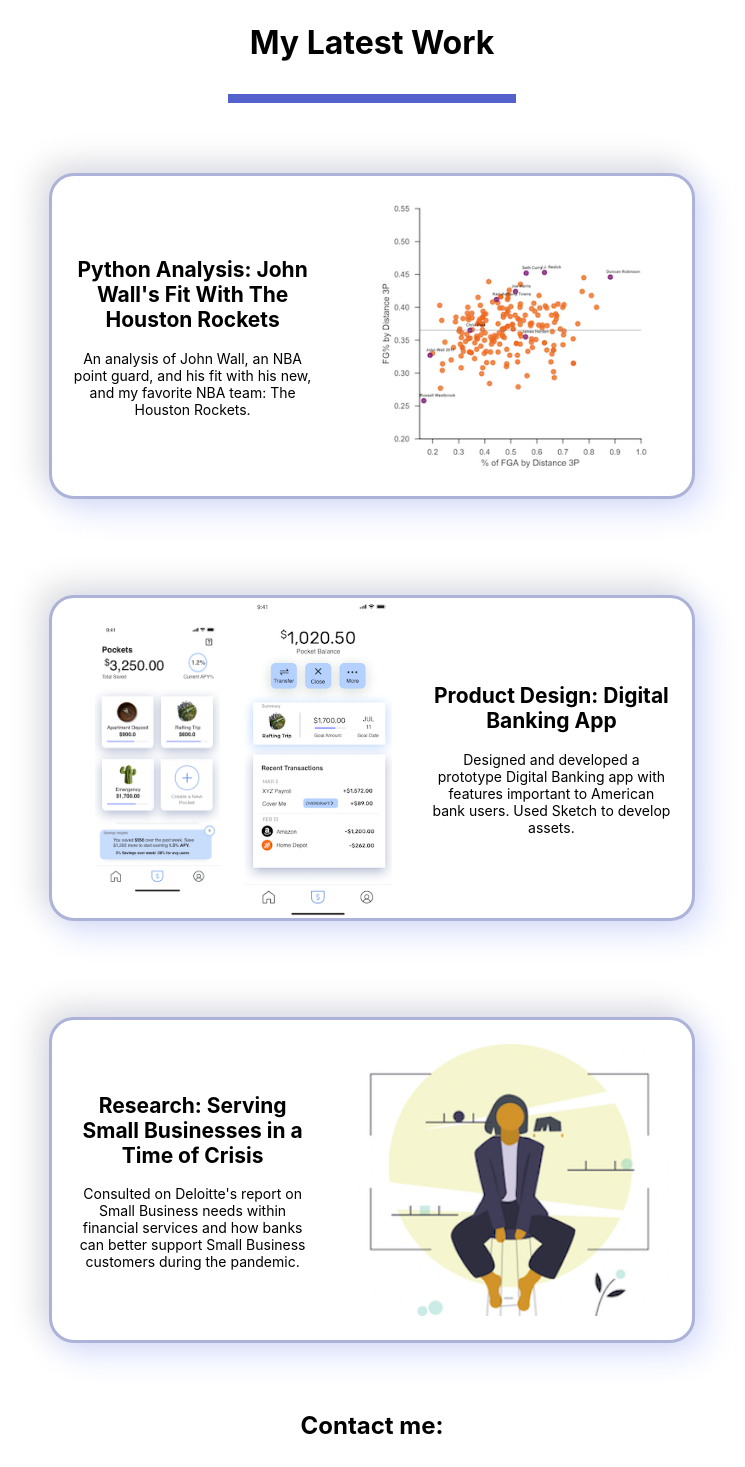
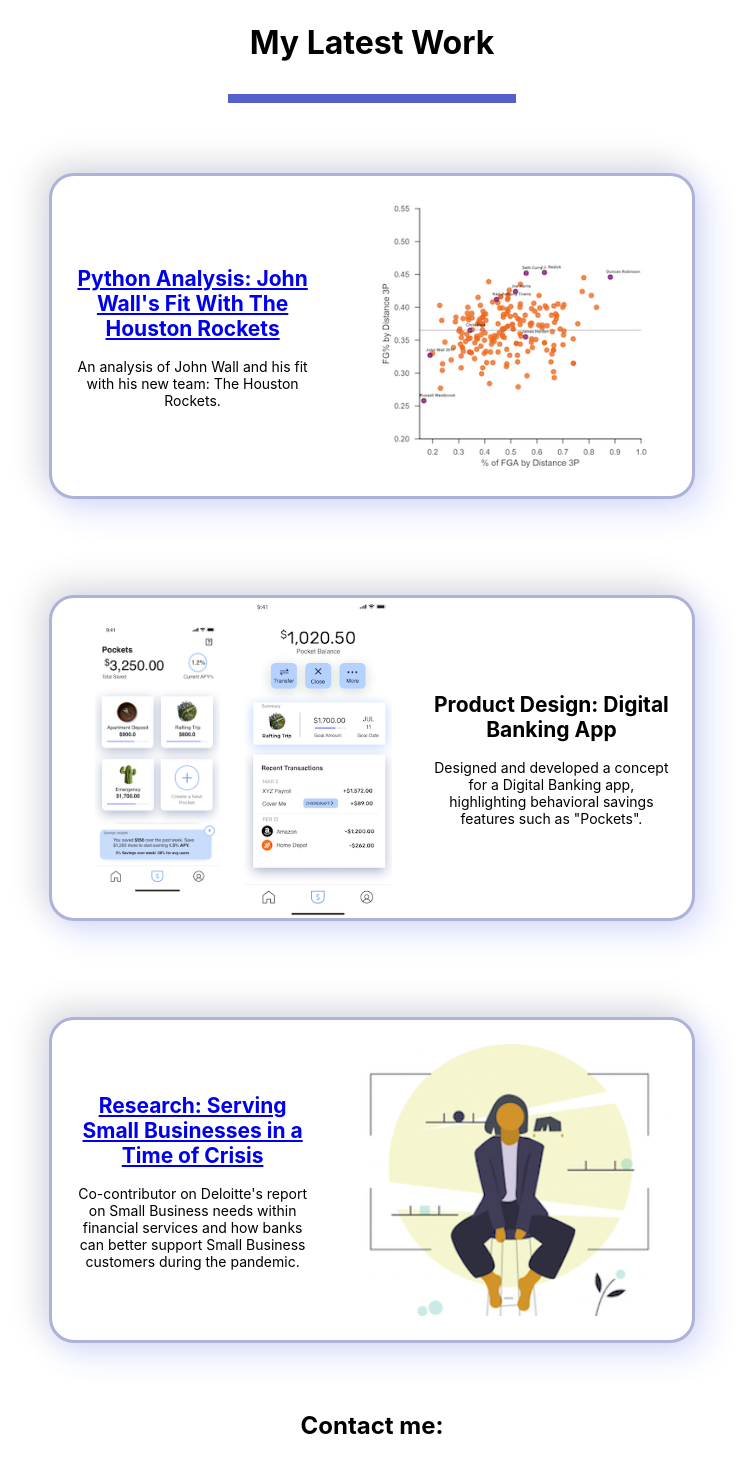
Before and after one commit to kreddy6/kreddy6.github.io, a React (Create React App) app: page / in a window 1280 px wide. Shown: the part 1199-2666 px from the top of the page, without its empty margins (268-1013 px from the left). Built offline with nearby package versions, Linux system fonts and the light colour scheme.

Commit message:
Final Revisions

```diff
--- a/src/App.js
+++ b/src/App.js
@@ -5,6 +5,9 @@ import Bank from './Images/PocketsLanding.png'
 import Pocket from './Images/PocketDetail.png'
 import SMB from './Images/SMB.png'
 import Background from './Images/Background.png'
+
+const wallAnalysis = "https://reddy-s-k.medium.com/2020-nba-offseason-analysis-with-python-houston-rockets-pt-1-fd64e2c79bc5"
+const SMBAnalysis = "https://doblin.com/dist/images/uploads/Serving-Small-Businesses-in-a-Time-of-Crisis.pdf"
 
 function App() {
   return (
@@ -41,9 +44,8 @@ function App() {
           <div className="WorkList">
             <div className="WorkItem">
               <div className="WorkSummary">
-                <h2>Python Analysis: John Wall's Fit With The Houston Rockets</h2>
-                <p>An analysis of John Wall, an NBA point guard,
-                  and his fit with his new, and my favorite NBA team: The Houston Rockets. </p>
+                <h2><a href= {wallAnalysis}>Python Analysis: John Wall's Fit With The Houston Rockets</a></h2>
+                <p>An analysis of John Wall and his fit with his new team: The Houston Rockets. </p>
               </div>
               <div className="WorkImage">
                 <img src={JohnWall} style={{margin:"1.5em"}}></img>
@@ -57,16 +59,14 @@ function App() {
               </div>
               <div className="WorkSummary">
                 <h2>Product Design: Digital Banking App</h2>
-                <p>Designed and developed a prototype Digital Banking app with features important to
-                  American bank users. Used Sketch to develop assets.</p>
+                <p>Designed and developed a concept for a Digital Banking app, highlighting behavioral savings features such as "Pockets".</p>
               </div>
             </div>
 
             <div className="WorkItem">
               <div className="WorkSummary">
-                <h2>Research: Serving Small Businesses in a Time of Crisis</h2>
-                <p>Consulted on Deloitte's report on Small Business needs within financial services and how banks can better support
-                  Small Business customers during the pandemic.</p>
+                <h2><a href= {wallAnalysis}>Research: Serving Small Businesses in a Time of Crisis</a></h2>
+                <p>Co-contributor on Deloitte's report on Small Business needs within financial services and how banks can better support Small Business customers during the pandemic.</p>
               </div>
               <div className="WorkImage">
                 <img src={SMB} style={{margin:"1.5em"}}></img>
```
Also changed, not shown: 1 other file (tests, documents, lock files or other folders).
